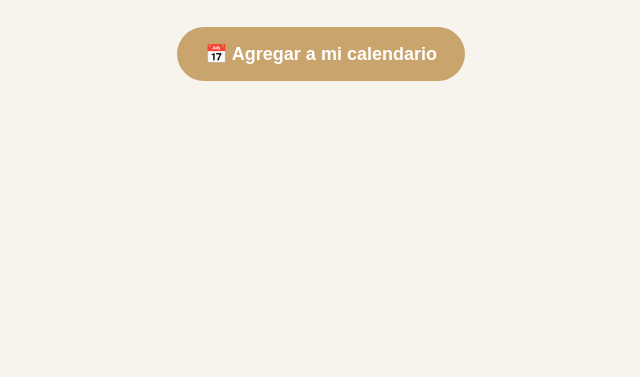
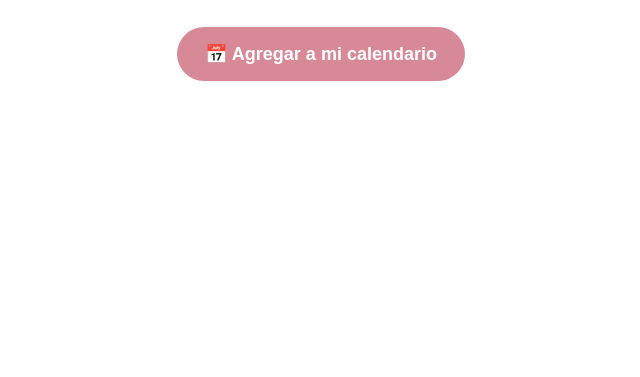
Before and after one commit to nuevaeragdl2015-maker/reserva-debanhi-aline, a plain HTML site: page index.html in a window 1280 px wide. Shown: the part 423-800 px from the top of the page, without its empty margins (319-959 px from the left). Drawn offline with Linux system fonts and the light colour scheme.

Commit message:
Add files via upload

```diff
--- a/index.html
+++ b/index.html
@@ -14,7 +14,7 @@
             justify-content: center;
             align-items: center;
             text-align: center;
-            background-color: #f7f3ed;
+            background-color: ##d88998;
             font-family: Arial, sans-serif;
         }
 
@@ -38,7 +38,7 @@
         .boton-calendario {
             display: inline-block;
             padding: 16px 28px;
-            background-color: #c9a46c;
+            background-color: #d88998;
             color: white;
             text-decoration: none;
             border-radius: 30px;
```
